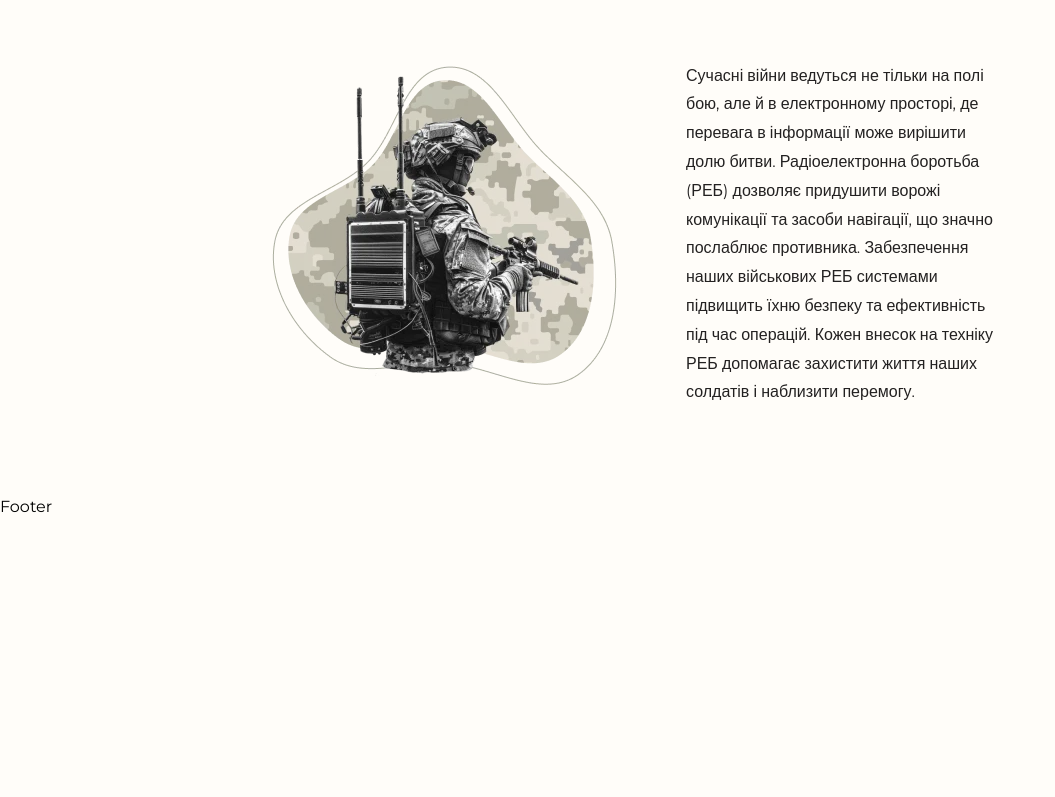
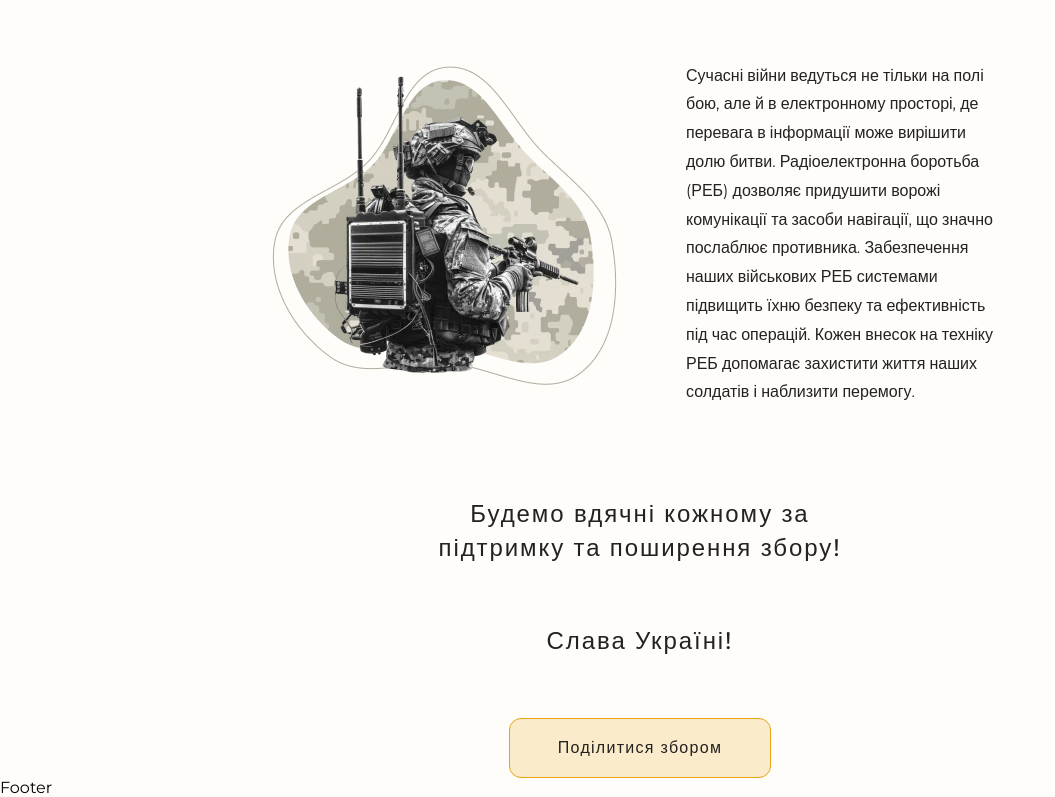
Before and after one commit to baza-trainee/13-zbir, a React (Vite) app: page / in a window 1280 px wide. Shown: the part 877-1674 px from the top of the page, without its empty margins (0-1055 px from the left). Before the commit the page ends 1393 px from the top, so only its background shows below. Built offline with nearby package versions, Linux system fonts and the light colour scheme.

Commit message:
Make Call Share section

```diff
--- a/src/App.tsx
+++ b/src/App.tsx
@@ -1,6 +1,7 @@
 import { FC } from 'react';
 import Test from './components/Test/Test';
 import About from './components/About/About';
+import CallShare from './components/CallShare/CallShare';
 import './styles/index.scss';
 import ImportantInfo from './components/ImportantInfo/ImportantInfo';
 
@@ -11,6 +12,7 @@ const App: FC = () => {
       <Test />
       <About />
       <ImportantInfo />
+      <CallShare />
       <footer>Footer</footer>
     </>
   );
--- /dev/null
+++ b/src/components/CallShare/CallShare.module.scss
@@ -0,0 +1,76 @@
+.container {
+  display: flex;
+  align-items: center;
+  margin: 0 auto;
+  flex-direction: column;
+  max-width: 522px;
+  padding: 0 16px;
+  @media screen and (min-width: 768px) {
+    padding: 0;
+  }
+}
+
+.paragraphContainer {
+  display: flex;
+  flex-direction: column;
+  align-items: center;
+  gap: 20px;
+  @media screen and (min-width: 768px) {
+    gap: 60px;
+  }
+}
+
+.MobileParagraph {
+  display: block;
+  color: var(--secondary-dark-color);
+  text-align: center;
+  font-size: 20px;
+  font-weight: 500;
+  line-height: 140%;
+  letter-spacing: 1.6px;
+  max-width: 313px;
+  @media screen and (min-width: 768px) {
+    display: none;
+  }
+}
+
+.DesltopParagraph {
+  color: var(--secondary-dark-color);
+  text-align: center;
+  font-size: 24px;
+  font-weight: 500;
+  line-height: 140%;
+  letter-spacing: 1.92px;
+  width: 522px;
+  @media screen and (max-width: 768px) {
+    display: none;
+  }
+}
+
+.GloryUkr {
+  color: var(--secondary-dark-color);
+  text-align: center;
+  font-size: 20px;
+  font-weight: 500;
+  line-height: 140%;
+  letter-spacing: 1.6px;
+  @media screen and (min-width: 768px) {
+    font-size: 24px;
+    letter-spacing: 1.92px;
+  }
+}
+
+.ShareButton {
+  padding: 20px 48px;
+  border-radius: 12px;
+  border: 1.5px solid var(--primary-accent-color);
+  background: rgba(231, 165, 21, 0.2);
+  color: var(--secondary-dark-color);
+  font-size: 16px;
+  font-weight: 500;
+  letter-spacing: 1.28px;
+  margin-top: 40px;
+  @media screen and (min-width: 768px) {
+    margin-top: 60px;
+  }
+}
--- /dev/null
+++ b/src/components/CallShare/CallShare.tsx
@@ -0,0 +1,17 @@
+import React from 'react';
+import styles from './CallShare.module.scss';
+
+const CallShare = () => {
+  return (
+    <section className={styles.container}>
+      <div className={styles.paragraphContainer}>
+        <p className={styles.MobileParagraph}>Будемо вдячні кожному <br/> за  підтримку та <br /> поширення збору!</p>
+        <p className={styles.DesltopParagraph}>Будемо вдячні кожному за <br />  підтримку та поширення збору!</p>
+        <p className={styles.GloryUkr}>Слава Україні!</p>
+      </div>
+      <button className={styles.ShareButton}>Поділитися збором</button>
+    </section>
+  );
+};
+
+export default CallShare;
```
